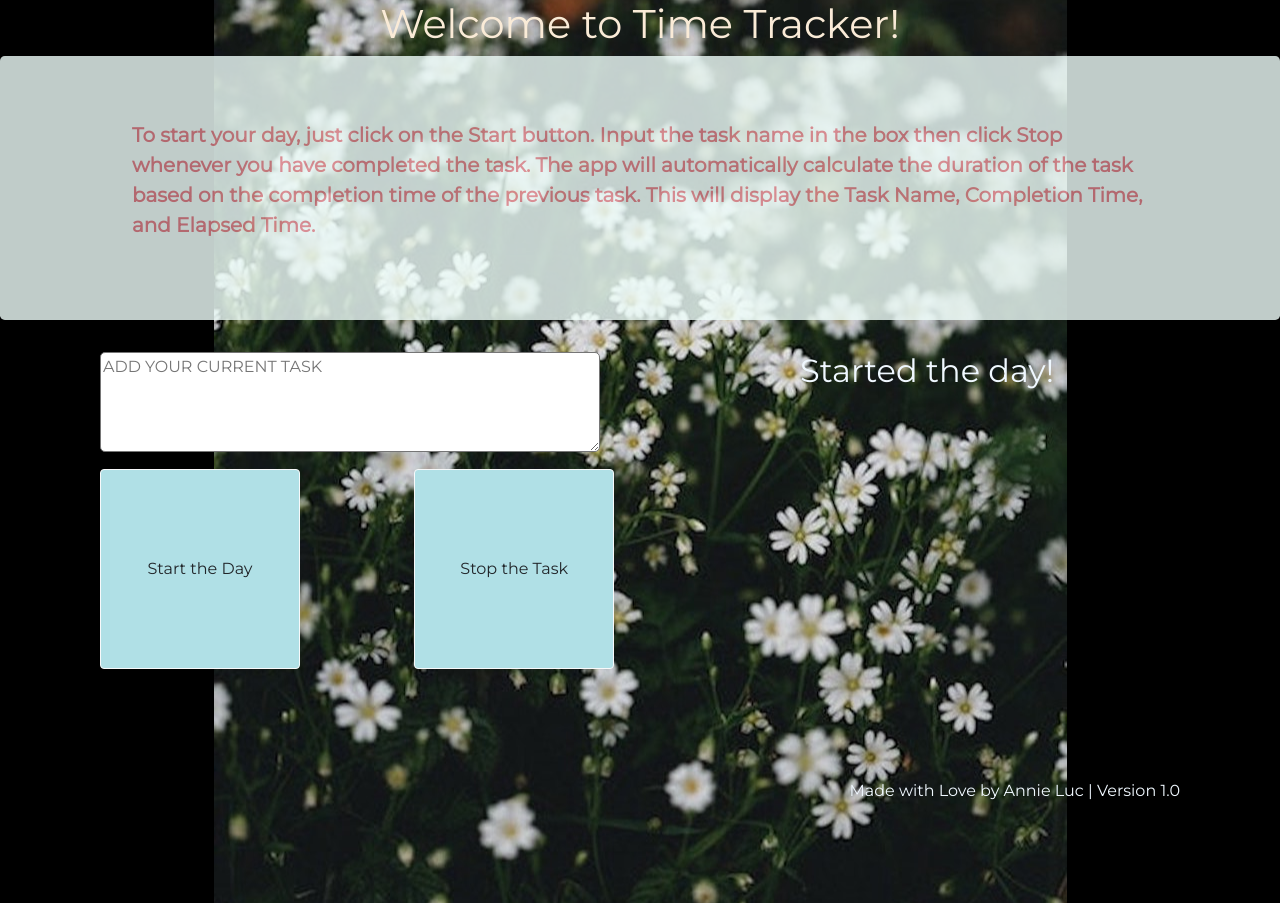
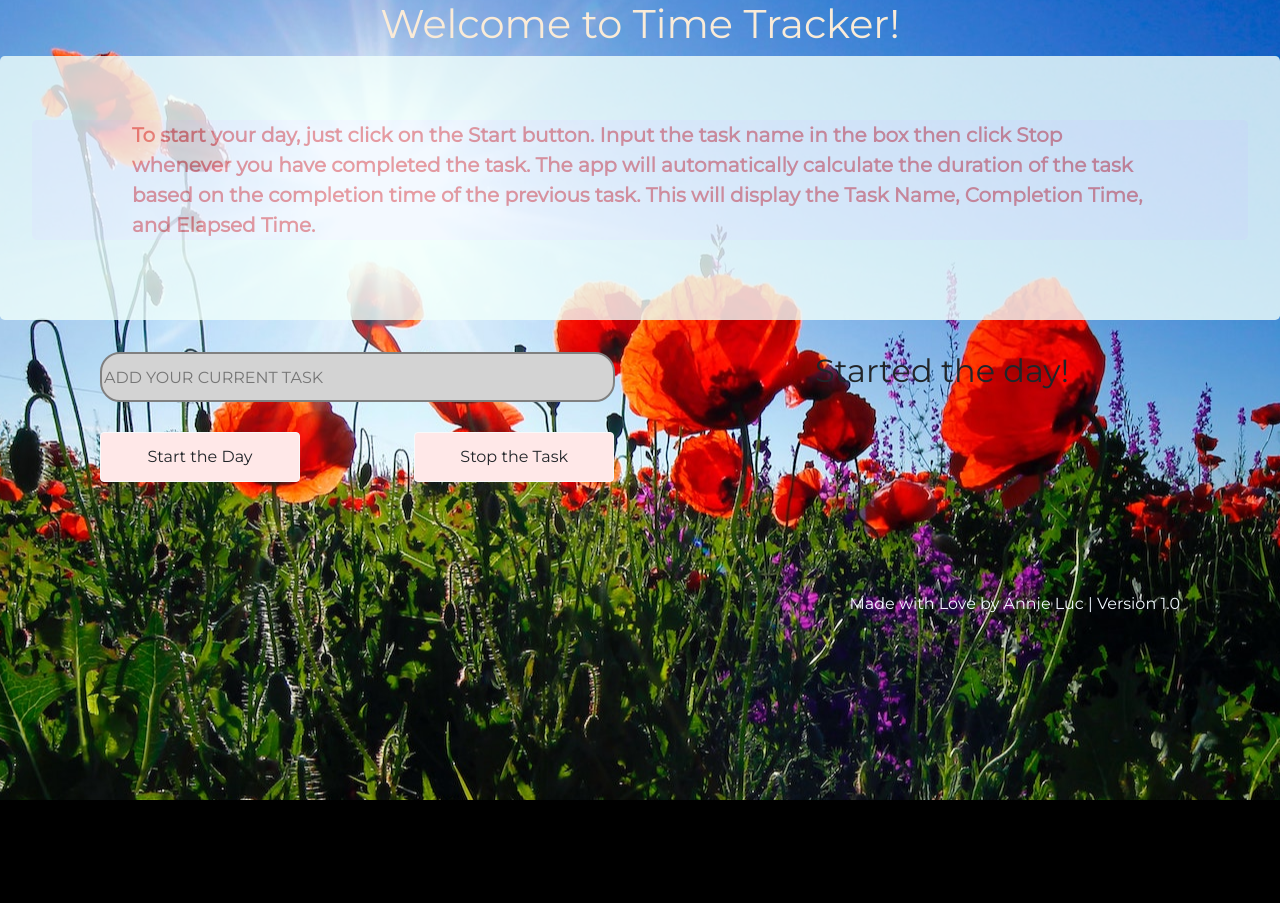
Before and after one commit to luckytiger18/time-tracker, a plain HTML site: page index.html in a window 1280 px wide. After the commit the page ends 800 px from the top, so only its background shows below. Drawn offline with nearby package versions, Linux system fonts and the light colour scheme.

Commit message:
changed background

```diff
--- a/index.html
+++ b/index.html
@@ -22,8 +22,8 @@
     <div class="mainContent">
         <div class="taskWidget">
             <div class="addToList">
-                <textarea id="taskInput" rows="5" cols="5" onfocus="this.value=''"
-                    placeholder="ADD YOUR CURRENT TASK"></textarea>
+                <input id="taskInput" onfocus="this.value=''"
+                    placeholder="ADD YOUR CURRENT TASK"></input>
             </div>
 
             <div class="startAndStop">
--- a/style.css
+++ b/style.css
@@ -1,5 +1,5 @@
 body{
-    background: url("./images/flower2.jpg") no-repeat center fixed;
+    background: url("./images/corina-ardeleanu-sWlxCweDzzs-unsplash.jpg") no-repeat center fixed;
     object-fit: fill;
     font-family: 'Montserrat', sans-serif;
     position: relative;
@@ -17,23 +17,23 @@ h1{
 }
 
 #taskInput {
-    height: 100px;
-    width: 500px;
-    border-radius: 5px;
-
+    height: 50px;
+    width: 515px;
+    border-radius: 20px;
+    border: solid 2px;
+    border-color:gray;
+    background-color:lightgray;
 }
 
 #startButton, #stopButton {
     width: 200px;
-    height: 200px;
-    margin: 10px;
-    margin-left: 100px;
+    height: 50px;
+    margin: 30px 10px 10px 100px;
     font-weight: 100px;
-
 }
 .btn {
     align-items: center;
-    background-color: powderblue
+    background-color: rgb(255, 232, 232)
 }
 
 table, tr {
@@ -43,7 +43,6 @@ table, tr {
 h2 {
     display: flex;
     padding: 0 100px;
-    color: aliceblue;
 }
 
 .mainContent {
@@ -55,10 +54,13 @@ footer {
     display: flex;
     justify-content: flex-end;
     padding: 100px;
+
 }
 
 p{
-    color: #BEE6C3;
+    color: teal;
+    background-color: aliceblue;
+    border-radius: 5px;
     font-weight: bold;
     font-size: 20px;
 }
```
Also changed, not shown: images/corina-ardeleanu-sWlxCweDzzs-unsplash.jpg (added), images/flower2.jpg (deleted).
